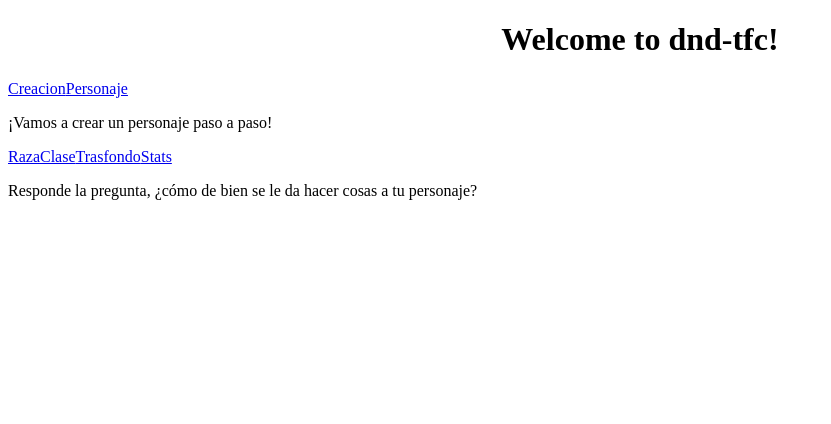
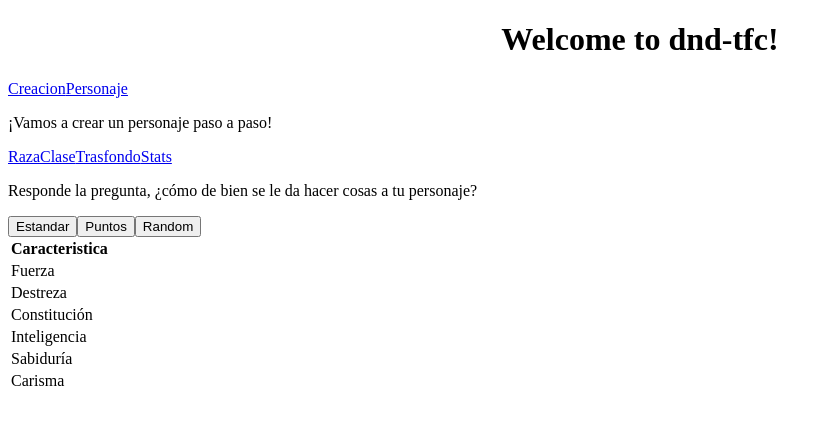
Before and after one commit to rondeo/dnd.tfc, an Angular app: page /creacion/stats in a window 1280 px wide. Shown: the top 424 px of the page, without its empty margins (0-831 px from the left). Built offline with nearby package versions, Linux system fonts and the light colour scheme.

Commit message:
Pruebas con los stats

```diff
--- a/src/app/components/crear-stats/crear-stats.component.html
+++ b/src/app/components/crear-stats/crear-stats.component.html
@@ -1,3 +1,115 @@
 <p>
   Responde la pregunta, ¿cómo de bien se le da hacer cosas a tu personaje?
 </p>
+
+<button (click)="seleccionArray()">Estandar</button>
+<button (click)="seleccionPuntos()">Puntos</button>
+<button (click)="seleccionRandom()">Random</button>
+
+
+<table>
+  <thead>
+    <tr>
+      <th>Caracteristica</th>
+    </tr>
+  </thead>
+  <tbody>
+    <tr *ngFor="let caracteristica of caracteristicas">
+      <td>{{caracteristica.nombreCaracteristica}}</td>
+    </tr>
+  </tbody>
+</table>
+
+<div *ngIf="mostrarArray">
+  <table *ngIf="mostrarArray">
+    <thead>
+      <tr>
+        <th>Puntos</th>
+      </tr>
+    </thead>
+    <tbody>
+      <tr *ngFor="let puntos of puntosArray">
+        <td>{{puntos.array}}</td>
+      </tr>
+    </tbody>
+  </table>
+
+  <button routerLink="/personaje/datos">
+    Confirmar
+  </button>
+</div>
+
+<div *ngIf="mostrarPuntos">
+  <table>
+    <thead>
+      <tr>
+        <th>Puntos</th>
+      </tr>
+    </thead>
+    <tbody>
+      <tr *ngFor="let puntos of puntosArray">
+        <td>{{puntos.pointBuy}}</td>
+      </tr>
+      <tr>
+        <td>
+          <button (click)="sumar(0)">+</button>
+          <button (click)="restar(0)">-</button>
+        </td>
+        <td>
+          <button (click)="sumar(1)">+</button>
+          <button (click)="restar(1)">-</button>
+        </td>
+        <td>
+          <button (click)="sumar(2)">+</button>
+          <button (click)="restar(2)">-</button>
+        </td>
+        <td>
+          <button (click)="sumar(3)">+</button>
+          <button (click)="restar(3)">-</button>
+        </td>
+        <td>
+          <button (click)="sumar(4)">+</button>
+          <button (click)="restar(4)">-</button>
+        </td>
+        <td>
+          <button (click)="sumar(5)">+</button>
+          <button (click)="restar(5)">-</button>
+        </td>
+      </tr>
+    </tbody>
+  </table>
+
+  <label>{{totalPuntos}}</label>
+
+  <button routerLink="/personaje/datos">
+    Confirmar
+  </button>
+</div>
+
+<div *ngIf="mostrarRandom">
+  <!-- <table>
+    <thead>
+      <tr>
+        <th>Puntos</th>
+      </tr>
+    </thead>
+    <tbody>
+      <tr *ngFor="let puntos of puntosRandom">
+        <td>{{puntos.random}}</td>
+      </tr>
+    </tbody>
+  </table> -->
+  <label>
+    Puntos
+  </label><br /><br />
+  <label>{{random1}}</label><br />
+  <label>{{random2}}</label><br />
+  <label>{{random3}}</label><br />
+  <label>{{random4}}</label><br />
+  <label>{{random5}}</label><br />
+  <label>{{random6}}</label><br />
+
+  <button routerLink="/personaje/datos">
+    Confirmar
+  </button>
+</div>
--- a/src/app/components/crear-stats/crear-stats.component.ts
+++ b/src/app/components/crear-stats/crear-stats.component.ts
@@ -1,4 +1,6 @@
 import { Component, OnInit } from '@angular/core';
+import { Caracteristica } from 'src/app/objects/caracteristica';
+import { DndService } from 'src/app/services/dnd-service';
 
 @Component({
   selector: 'app-crear-stats',
@@ -7,9 +9,175 @@ import { Component, OnInit } from '@angular/core';
 })
 export class CrearStatsComponent implements OnInit {
 
-  constructor() { }
+  mostrar = false;
+  mostrarArray = false;
+  mostrarPuntos = false;
+  mostrarRandom = false;
+
+  totalPuntos= 27;
+
+  random1 = 0;
+  random2 = 0;
+  random3 = 0;
+  random4 = 0;
+  random5 = 0;
+  random6 = 0;
+
+  caracteristicas: Caracteristica[];
+
+  puntosArray: any[] = [
+    {
+      "array": 15,
+      "pointBuy": 8,
+      "random": this.aleatorio()
+    },
+    {
+      "array": 14,
+      "pointBuy": 8,
+      "random": this.aleatorio()
+    },
+    {
+      "array": 13,
+      "pointBuy": 8,
+      "random": this.aleatorio()
+    },
+    {
+      "array": 12,
+      "pointBuy": 8,
+      "random": this.aleatorio()
+    },
+    {
+      "array": 10,
+      "pointBuy": 8,
+      "random": this.aleatorio()
+    },
+    {
+      "array": 8,
+      "pointBuy": 8,
+      "random": this.aleatorio()
+    }
+  ]
+/*
+  puntosRandom: any[] = [
+    {
+      "random": this.aleatorio()
+    },
+    {
+      "random": this.aleatorio()
+    },
+    {
+      "random": this.aleatorio()
+    },
+    {
+      "random": this.aleatorio()
+    },
+    {
+      "random": this.aleatorio()
+    },
+    {
+      "random": this.aleatorio()
+    }
+  ] */
+
+  constructor(private dndService: DndService) { }
 
   ngOnInit() {
+    this.getCaracteristicas();
+  }
+
+  getCaracteristicas(){
+    this.dndService.getCaracteristicas()
+     .subscribe(caracteristicas => this.caracteristicas = caracteristicas);
+  }
+
+  seleccionArray(){
+    console.log("seleccionArray");
+    this.mostrarArray = true;
+    this.mostrarPuntos = false;
+    this.mostrarRandom = false;
+  }
+
+  seleccionPuntos(){
+    console.log("seleccionPuntos");
+    this.mostrarArray = false;
+    this.mostrarPuntos = true;
+    this.mostrarRandom = false;
+  }
+
+  seleccionRandom(){
+    console.log("seleccionRandom");
+    this.aleatorio();
+    /* this.puntosRandom.forEach(element => {
+      element = this.aleatorio();
+      console.log(element);
+    }); */
+    this.mostrarArray = false;
+    this.mostrarPuntos = false;
+    this.mostrarRandom = true;
+  }
+
+  aleatorio(){
+    this.random1 = this.randomizado(8, 18);
+    this.random2 = this.randomizado(8, 18);
+    this.random3 = this.randomizado(8, 18);
+    this.random4 = this.randomizado(8, 18);
+    this.random5 = this.randomizado(8, 18);
+    this.random6 = this.randomizado(8, 18);
+  }
+
+  randomizado(max: number, min:number){
+    let numeroRandom = Math.floor(Math.random() * (max - min +1)) + min;
+    return numeroRandom;
+  }
+
+  sumar(j: number){
+    if(this.puntosArray[j].pointBuy == 8 ){
+      this.puntosArray[j].pointBuy++;
+    }else if(this.puntosArray[j].pointBuy == 15 ){
+
+    }else if(this.puntosArray[j].pointBuy <= 15 || this.puntosArray[j].pointBuy >= 8 ){
+      this.puntosArray[j].pointBuy++;
+
+      if(this.puntosArray[j].pointBuy > 12){
+        this.totalPuntos = this.totalPuntos-2;
+      }else{
+        this.totalPuntos--;
+      }
+    }
+
+    /* if(this.puntosArray[j].pointBuy >= 15 || this.puntosArray[j].pointBuy <= 8 ){
+
+    }else if(this.puntosArray[j].pointBuy > 12){
+      this.totalPuntos = this.totalPuntos-2;
+    }else{
+      this.totalPuntos--;
+    } */
+  }
+
+  restar(j: number){
+    if(this.puntosArray[j].pointBuy == 8 ){
+
+    }else if(this.puntosArray[j].pointBuy == 15 ){
+      this.puntosArray[j].pointBuy--;
+
+    }else if(this.puntosArray[j].pointBuy <= 15 || this.puntosArray[j].pointBuy >= 8 ){
+      this.puntosArray[j].pointBuy--;
+
+      if(this.puntosArray[j].pointBuy >= 12){
+        this.totalPuntos = this.totalPuntos+2;
+      }else{
+        this.totalPuntos++;
+      }
+
+    }
+
+    /* if(this.puntosArray[j].pointBuy >= 15 || this.puntosArray[j].pointBuy <= 8 ){
+
+    }else if(this.puntosArray[j].pointBuy >= 12){
+      this.totalPuntos = this.totalPuntos+2;
+    }else{
+      this.totalPuntos++;
+    } */
   }
 
 }
--- a/src/app/objects/caracteristica.ts
+++ b/src/app/objects/caracteristica.ts
@@ -1,5 +1,4 @@
 export class Caracteristica{
     idCaracteristica: Number;
     nombreCaracteristica: String;
-    modCaracteristica: Number;
 }
--- /dev/null
+++ b/src/app/objects/mock-caracteristica.ts
@@ -0,0 +1,28 @@
+import { Caracteristica } from './caracteristica';
+
+export let CARACTERISTICAS: Caracteristica[] = [
+    {
+        idCaracteristica: 1,
+        nombreCaracteristica: "Fuerza"
+    },
+    {
+        idCaracteristica: 2,
+        nombreCaracteristica: "Destreza"
+    },
+    {
+        idCaracteristica: 3,
+        nombreCaracteristica: "Constitución"
+    },
+    {
+        idCaracteristica: 4,
+        nombreCaracteristica: "Inteligencia"
+    },
+    {
+        idCaracteristica: 5,
+        nombreCaracteristica: "Sabiduría"
+    },
+    {
+        idCaracteristica: 6,
+        nombreCaracteristica: "Carisma"
+    }
+]
--- a/src/app/services/dnd-service.ts
+++ b/src/app/services/dnd-service.ts
@@ -10,6 +10,8 @@ import { Clase } from '../objects/clase';
 import { RasgoClase } from '../objects/rasgoClase';
 import { TRASFONDOS } from '../objects/mock-trasfondo';
 import { Trasfondo } from '../objects/trasfondo';
+import { Caracteristica } from '../objects/caracteristica';
+import { CARACTERISTICAS } from '../objects/mock-caracteristica';
 
 @Injectable({
   providedIn: 'root'
@@ -23,6 +25,8 @@ export class DndService {
   rasgosClase = RASGOSCLASE;
 
   trasfondos = TRASFONDOS;
+
+  caracteristicas = CARACTERISTICAS;
 
   constructor() { }
 
@@ -57,4 +61,8 @@ export class DndService {
     return of(this.trasfondos);
   }
 
+  getCaracteristicas(): Observable<Caracteristica[]>{
+    return of(this.caracteristicas);
+  }
+
 }
```
